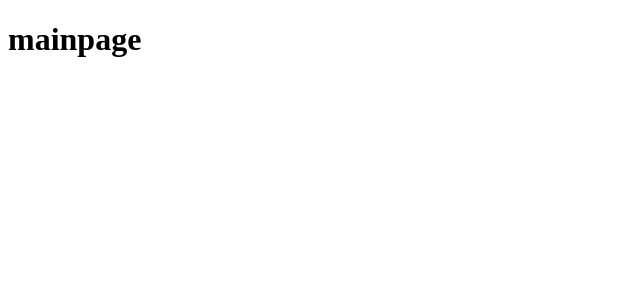
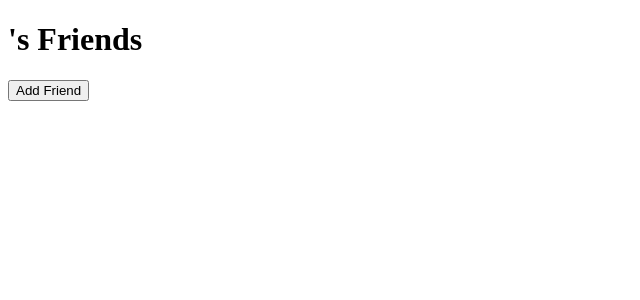
Before and after one commit to m-y-lee2002/ChitChat-App, a React (Create React App) app in the folder client/: page /mainpage in a window 1280 px wide. Shown: the top 300 px of the page, without its empty margins (0-640 px from the left). Built offline with nearby package versions, Linux system fonts and the light colour scheme.

Commit message:
Set localStorage and add friend button, looking to clear localStorage, add and post friends

```diff
--- a/client/src/components/MainPage.js
+++ b/client/src/components/MainPage.js
@@ -1,8 +1,16 @@
+import React, { useState } from 'react';
+import { Link } from 'react-router-dom';
+import { useNavigate } from 'react-router-dom';
+import { getAPI } from '../api/getAPI';
+import {SHA1} from 'crypto-js';
 function MainPage(){
-
+    const user = localStorage.getItem('username');
+    console.log(user);
     return(
         <div className="mainpage">
-            <h1>mainpage</h1>
+            <h1>{user}'s Friends</h1>
+
+            <button>Add Friend</button>
         </div>
     );
 }
--- a/client/src/components/Register.js
+++ b/client/src/components/Register.js
@@ -5,7 +5,6 @@
     import { getAPI } from "../api/getAPI";
     function Register(){
         const navigate = useNavigate();
-        const [email, setEmail] = useState('');
         const [username, setUsername] = useState('');
         const [password, setPassword] = useState('');
         const [verifyPassword, setVerifyPassword] = useState('');
@@ -33,6 +32,7 @@
                         };
                         postAPI(userInfo,'')
                         alert("Account Created");
+                        localStorage.setItem('username',username);
                         navigate('../mainpage');
                     }
                 }).catch(error => {
@@ -48,9 +48,6 @@
             <div className="register">
                 <h1>Register</h1>
                 <form onSubmit={submitHandler}>
-                Email: <input type= "text" onChange={(e)=>{setEmail(e.target.value)}}/>
-                <br/>
-                <br/>
                 Username: <input type="text" onChange={(e) =>{setUsername(e.target.value)}}/>
                 <br/>
                 <br/>
--- a/client/src/components/login.js
+++ b/client/src/components/login.js
@@ -16,6 +16,7 @@ function Login() {
             data.forEach((tuple)=>{
               if(username === tuple.username && SHA1(password).toString() === tuple.password){
                 found = true;
+                localStorage.setItem('username',username);
                 navigate('./mainpage');
               }
             });
```
